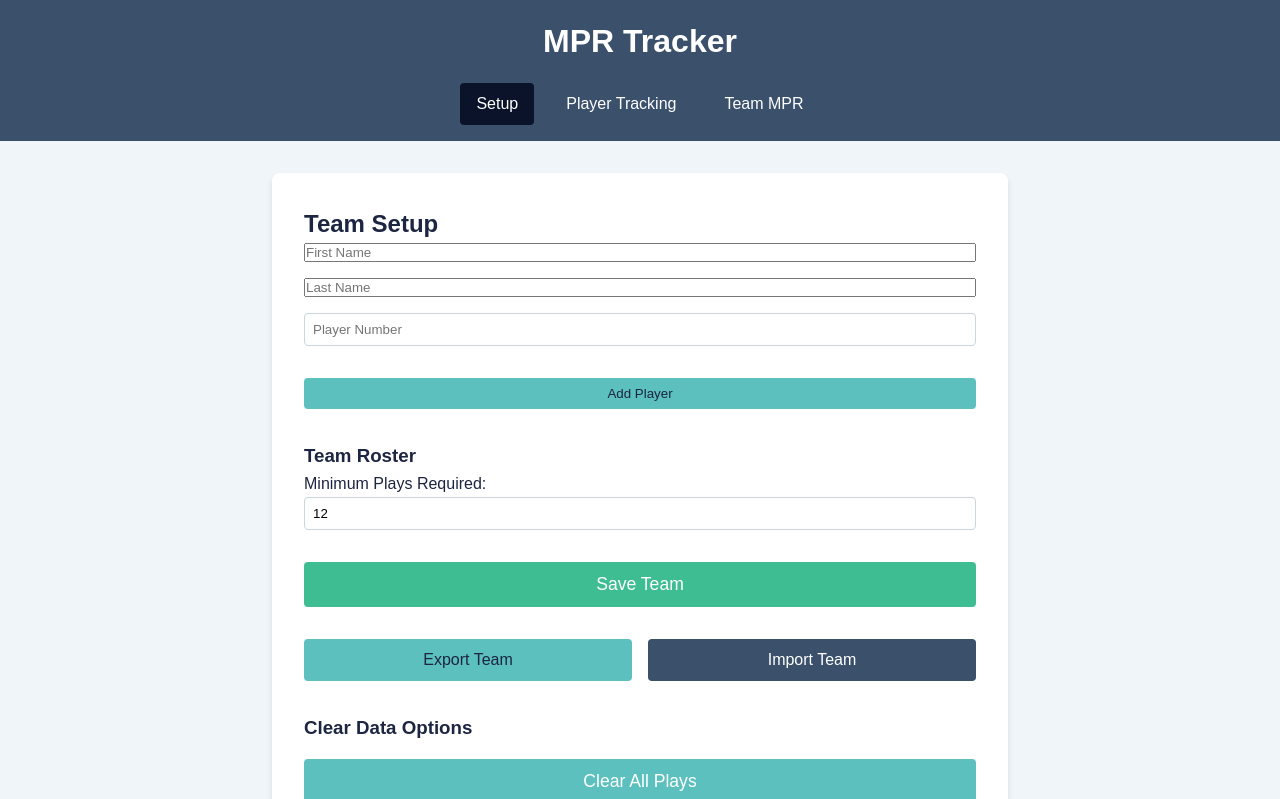
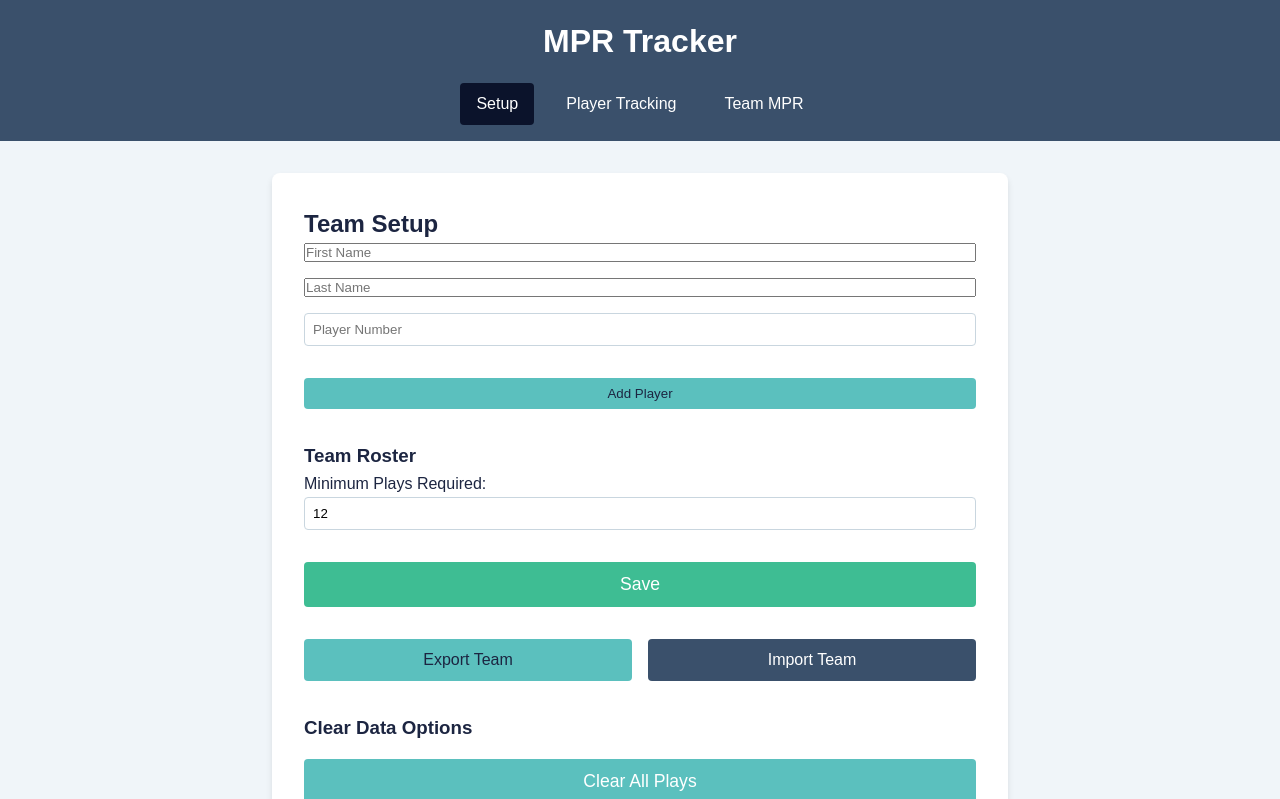
Before and after one commit to kakoyla/mpr-tracker, a Vue app: page / in a window 1280 px wide. Shown: the top 799 px of the page. Built offline with nearby package versions, Linux system fonts and the light colour scheme.

Commit message:
minor label updates

```diff
--- a/src/views/Setup.vue
+++ b/src/views/Setup.vue
@@ -24,7 +24,7 @@
       <label for="minPlays">Minimum Plays Required:</label>
       <input id="minPlays" v-model.number="minPlays" type="number" required>
     </div>
-    <button @click="saveTeam" :disabled="!canSaveTeam" class="save-team-button">Save Team</button>
+    <button @click="saveTeam" :disabled="!canSaveTeam" class="save-team-button">Save</button>
 
     <div class="export-import">
       <button @click="exportTeam" class="export-button">Export Team</button>
--- a/src/views/TeamMPR.vue
+++ b/src/views/TeamMPR.vue
@@ -8,7 +8,7 @@
             <th>No.</th>
             <th>Name</th>
             <th>Plays</th>
-            <th>Rem.</th>
+            <th>Left</th>
             <th>Status</th>
             <th>Actions</th>
           </tr>
```
